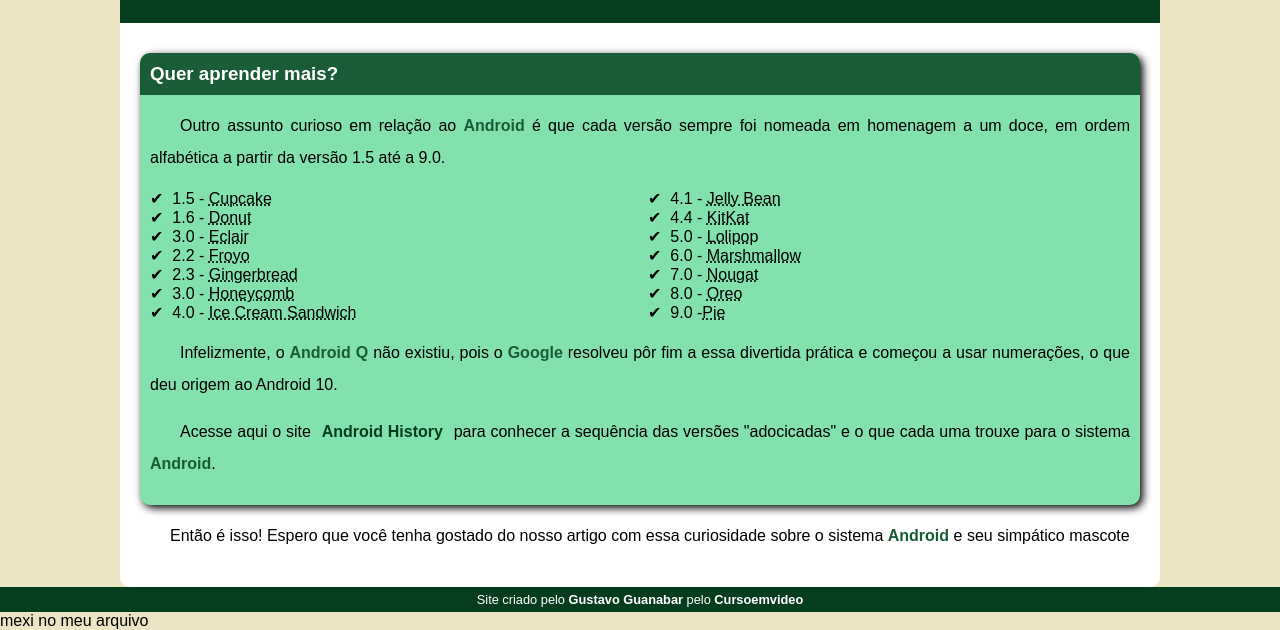
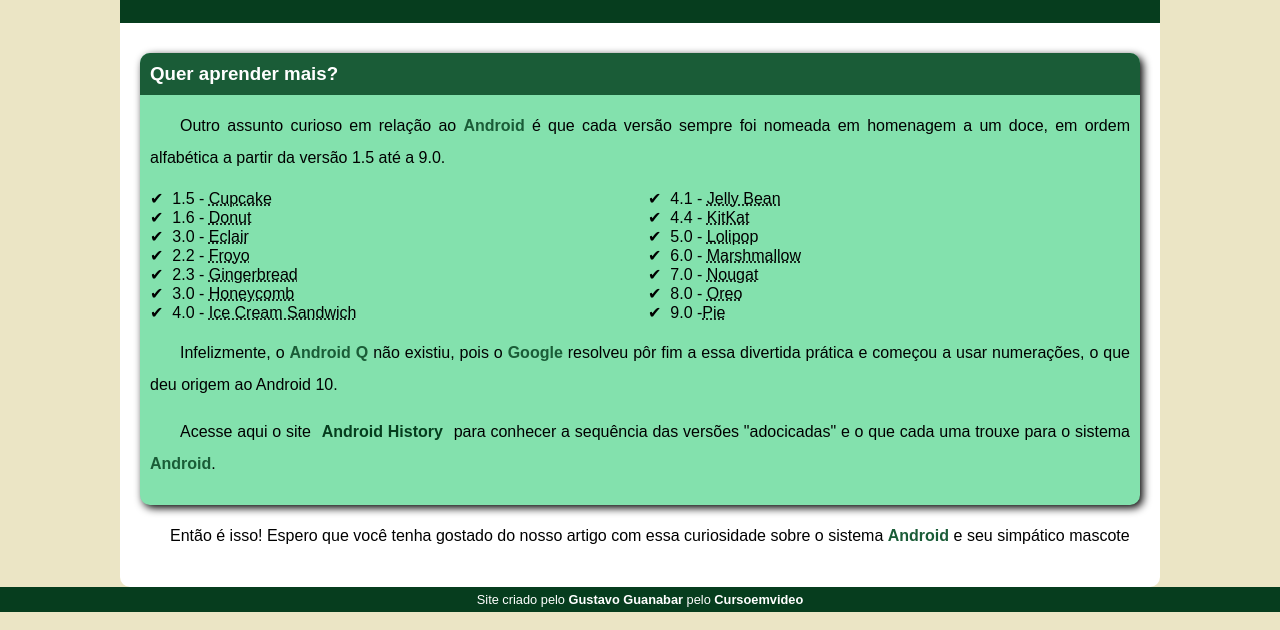
Before and after one commit to Vivere01/html-css, a plain HTML site: page testes/tst003/android.html in a window 1280 px wide. Shown: the part 2224-2854 px from the top of the page. Drawn offline with Linux system fonts and the light colour scheme; a web font is replaced by a local one.

Commit message:
exclui um parágrafo

```diff
--- a/testes/tst003/android.html
+++ b/testes/tst003/android.html
@@ -90,7 +90,5 @@
     <footer>
         <p>Site criado pelo <a href="https://gustavoguanabara.github.io/" target="_blank">Gustavo Guanabar</a> pelo <a href="https://www.cursoemvideo.com/" target="_blank">Cursoemvideo</a></p>
     </footer>
-    <p>mexi no meu arquivo</p>
-
 </body>
 </html>
```
